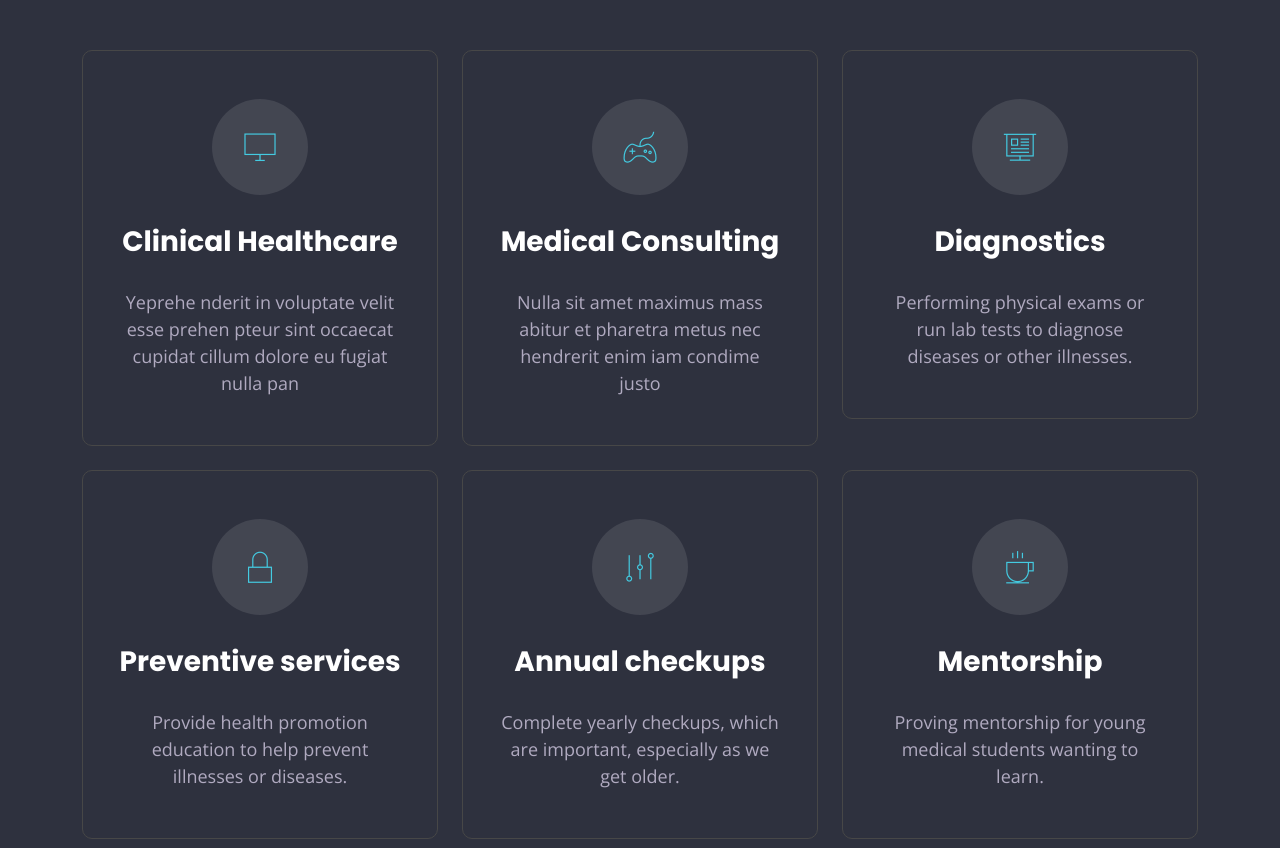
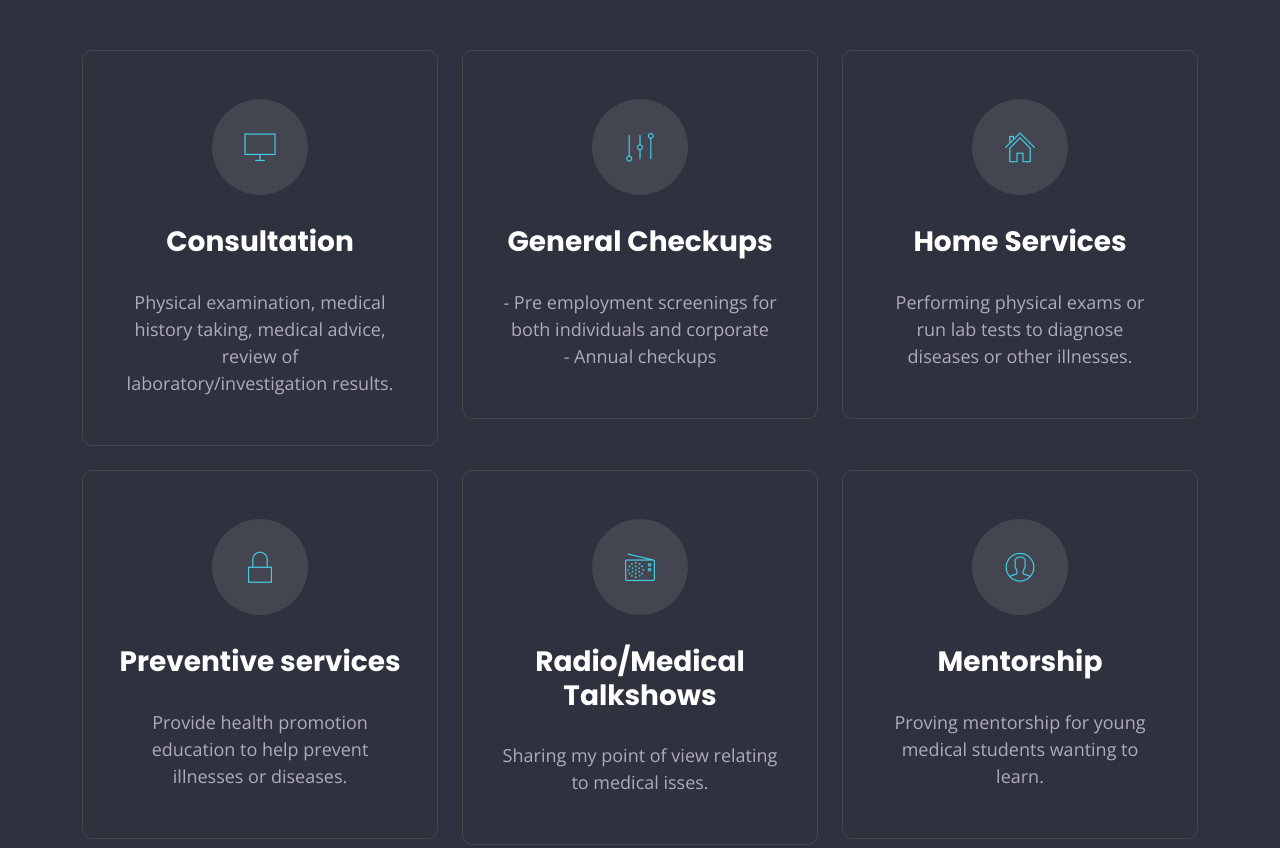
Before and after one commit to akotonyStark/drampofo, a plain HTML site: page index.html in a window 1280 px wide. Shown: the part 4600-5448 px from the top of the page. Drawn offline with nearby package versions, Linux system fonts and the light colour scheme; a script that the page names is missing.

Commit message:
services updated

```diff
--- a/index.html
+++ b/index.html
@@ -642,27 +642,28 @@
 				<div class="col-xl-4 col-lg-6" data-aos="fade-up">
 					<div class="content-wrapper service-tilt" data-tilt data-tilt-max="15">
 						<div class="icon-box"><i class="pe-7s-monitor"></i></div>
-						<h3>Clinical Healthcare</h3>
+						<h3>Consultation</h3>
 						<p>
-							Yeprehe nderit in voluptate velit esse prehen pteur sint occaecat cupidat
-							cillum dolore eu fugiat nulla pan
+							Physical examination, medical history taking, medical advice,
+							review of laboratory/investigation results.
 
 						</p>
 					</div>
 				</div>
 				<div class="col-xl-4 col-lg-6" data-aos="fade-up" data-aos-delay="200">
 					<div class="content-wrapper service-tilt" data-tilt data-tilt-max="15">
-						<div class="icon-box"><i class="pe-7s-joy"></i></div>
-						<h3>Medical Consulting</h3>
+						<div class="icon-box"><i class="pe-7s-edit"></i></div>
+						<h3>General Checkups</h3>
 						<p>
-							Nulla sit amet maximus mass abitur et pharetra metus nec hendrerit enim iam condime justo
+							- Pre employment screenings for both individuals and corporate <br/>
+							- Annual checkups
 						</p>
 					</div>
 				</div>
 				<div class="col-xl-4 col-lg-6" data-aos="fade-up" data-aos-delay="400">
 					<div class="content-wrapper service-tilt" data-tilt data-tilt-max="15">
-						<div class="icon-box"><i class="pe-7s-display2"></i></div>
-						<h3>Diagnostics</h3>
+						<div class="icon-box"><i class="pe-7s-home"></i></div>
+						<h3>Home Services</h3>
 						<p>
 							Performing physical exams or run lab tests to diagnose diseases or other illnesses.
 						</p>
@@ -679,16 +680,16 @@
 				</div>
 				<div class="col-xl-4 col-lg-6" data-aos="fade-up" data-aos-delay="800">
 					<div class="content-wrapper service-tilt" data-tilt data-tilt-max="15">
-						<div class="icon-box"><i class="pe-7s-edit"></i></div>
-						<h3>Annual checkups</h3>
+						<div class="icon-box"><i class="pe-7s-radio"></i></div>
+						<h3>Radio/Medical Talkshows</h3>
 						<p>
-							Complete yearly checkups, which are important, especially as we get older.
+							Sharing my point of view relating to medical isses.
 						</p>
 					</div>
 				</div>
 				<div class="col-xl-4 col-lg-6" data-aos="fade-up" data-aos-delay="1000">
 					<div class="content-wrapper service-tilt" data-tilt data-tilt-max="15">
-						<div class="icon-box"><i class="pe-7s-coffee"></i></div>
+						<div class="icon-box"><i class="pe-7s-user"></i></div>
 						<h3>Mentorship</h3>
 						<p>
 							Proving mentorship for young medical students wanting to learn.
```
